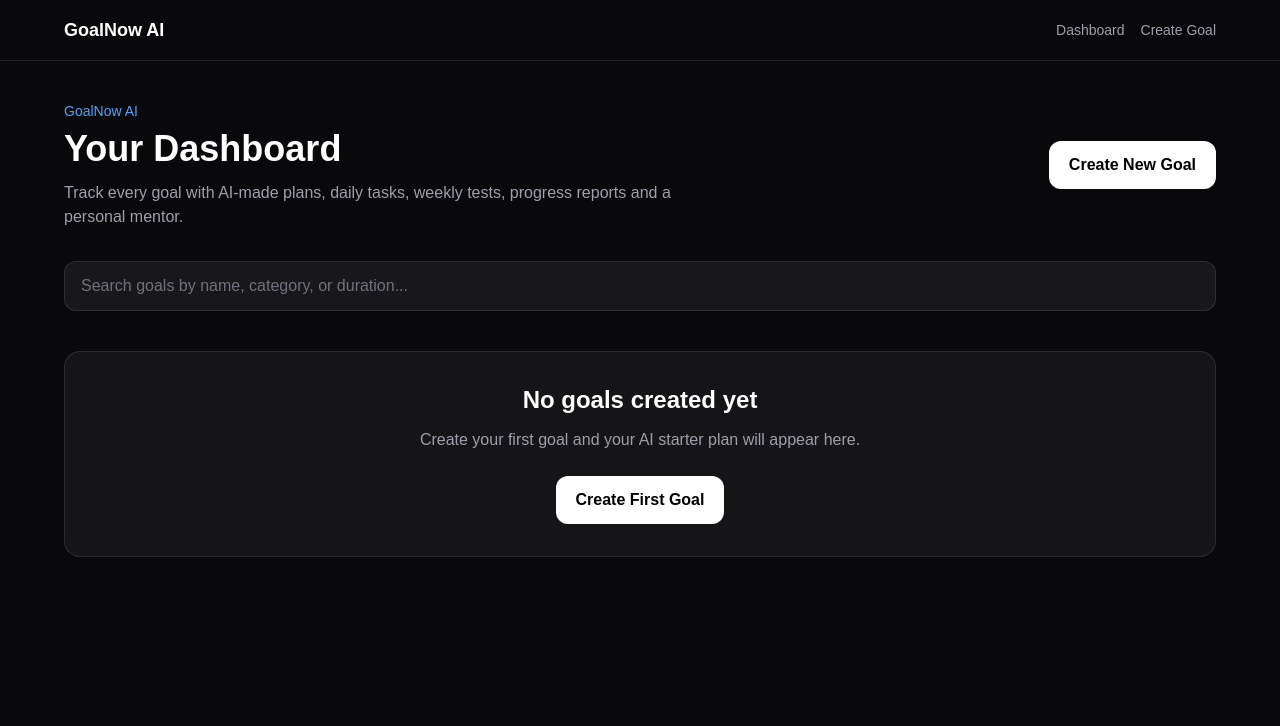
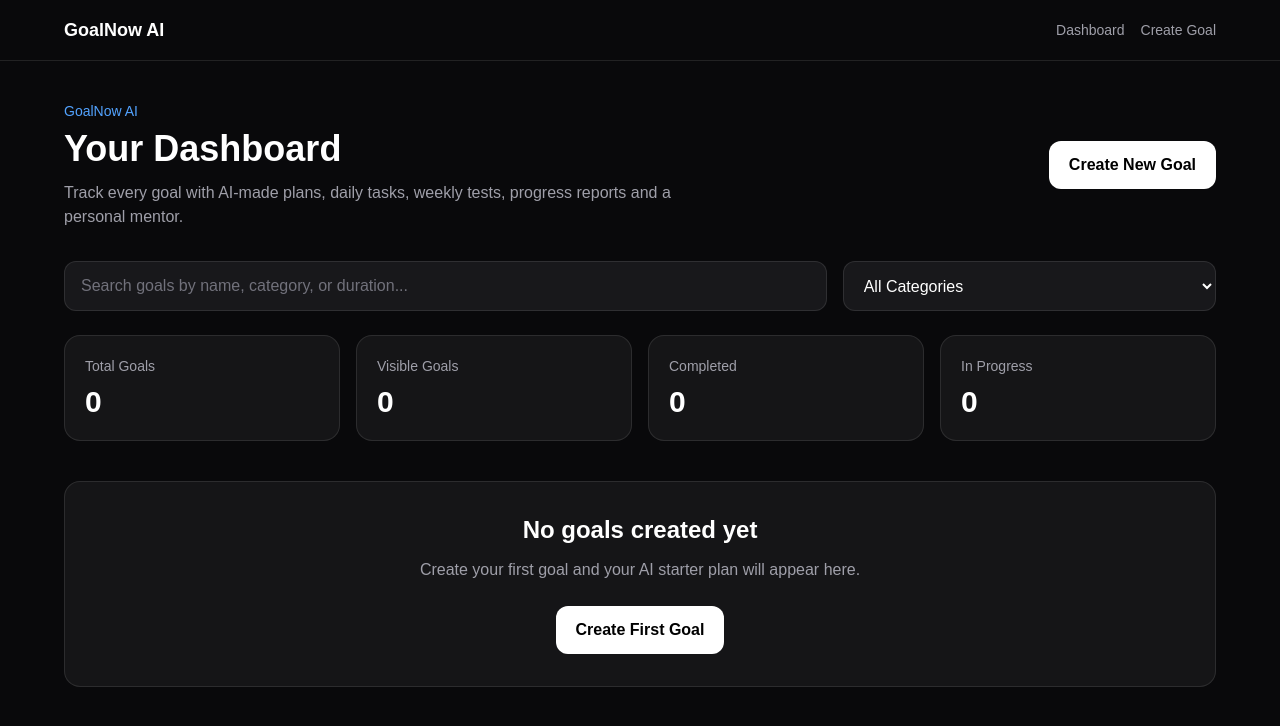
Before and after one commit to shubhamdey665-coder/GoalNow-AI, a Next.js app: page /dashboard in a window 1280 px wide. Shown: the top 726 px of the page. Built offline with nearby package versions, Linux system fonts and the light colour scheme.

Commit message:
improve dashboard search filter and summary

```diff
--- a/src/app/dashboard/page.tsx
+++ b/src/app/dashboard/page.tsx
@@ -20,6 +20,7 @@ type Goal = {
 export default function DashboardPage() {
   const [goals, setGoals] = useState<Goal[]>([]);
   const [searchTerm, setSearchTerm] = useState("");
+  const [selectedCategory, setSelectedCategory] = useState("All Categories");
 
   useEffect(() => {
     const savedGoals = localStorage.getItem("goalnow-goals");
@@ -29,13 +30,27 @@ export default function DashboardPage() {
  const filteredGoals = goals.filter((goal) => {
   const searchText = searchTerm.toLowerCase();
 
-  return (
+  const matchesSearch =
     goal.name.toLowerCase().includes(searchText) ||
     goal.category.toLowerCase().includes(searchText) ||
-    goal.duration.toLowerCase().includes(searchText)
-  );
+    goal.duration.toLowerCase().includes(searchText);
+
+  const matchesCategory =
+    selectedCategory === "All Categories" || goal.category === selectedCategory;
+
+  return matchesSearch && matchesCategory;
+});
+const completedGoals = goals.filter((goal) => {
+  if (goal.plan.length === 0) return false;
+
+  return goal.completedTasks.length === goal.plan.length;
 });
 
+const inProgressGoals = goals.filter((goal) => {
+  if (goal.plan.length === 0) return false;
+
+  return goal.completedTasks.length < goal.plan.length;
+});
   return (
     <>
      <Navbar />
@@ -58,16 +73,50 @@ export default function DashboardPage() {
             Create New Goal
           </Link>
         </div>
-          <div className="mt-8">
+          <div className="mt-8 grid gap-4 md:grid-cols-3">
           <input
             type="text"
             value={searchTerm}
             onChange={(event) => setSearchTerm(event.target.value)}
             placeholder="Search goals by name, category, or duration..."
-              className="w-full rounded-xl border border-white/10 bg-zinc-900 px-4 py-3 text-white outline-none placeholder:text-zinc-500 focus:border-blue-400"
+            className="md:col-span-2 w-full rounded-xl border border-white/10 bg-zinc-900 px-4 py-3 text-white outline-none placeholder:text-zinc-500 focus:border-blue-400"
           />
+
+          <select
+            value={selectedCategory}
+            onChange={(event) => setSelectedCategory(event.target.value)}
+            className="w-full rounded-xl border border-white/10 bg-zinc-900 px-4 py-3 text-white outline-none focus:border-blue-400"
+          >
+            <option>All Categories</option>
+            <option>Career / Job</option>
+            <option>Fitness / Fat Burning</option>
+            <option>Education / Exam</option>
+            <option>English / Communication</option>
+            <option>Business / Money</option>
+            <option>Custom Goal</option>
+          </select>
+        </div>
+        <div className="mt-6 grid gap-4 md:grid-cols-4">
+            <div className="rounded-2xl border border-white/10 bg-white/5 p-5">
+              <p className="text-sm text-zinc-400">Total Goals</p>
+              <p className="mt-2 text-3xl font-bold">{goals.length}</p>
             </div>
 
+            <div className="rounded-2xl border border-white/10 bg-white/5 p-5">
+              <p className="text-sm text-zinc-400">Visible Goals</p>
+              <p className="mt-2 text-3xl font-bold">{filteredGoals.length}</p>
+            </div>
+
+            <div className="rounded-2xl border border-white/10 bg-white/5 p-5">
+              <p className="text-sm text-zinc-400">Completed</p>
+              <p className="mt-2 text-3xl font-bold">{completedGoals.length}</p>
+            </div>
+
+            <div className="rounded-2xl border border-white/10 bg-white/5 p-5">
+              <p className="text-sm text-zinc-400">In Progress</p>
+              <p className="mt-2 text-3xl font-bold">{inProgressGoals.length}</p>
+            </div>
+        </div>
         {goals.length === 0 ? (
           <div className="mt-10 rounded-2xl border border-white/10 bg-white/5 p-8 text-center">
             <h2 className="text-2xl font-bold">No goals created yet</h2>
```
Lines whose indentation alone changed are shown as unchanged.
